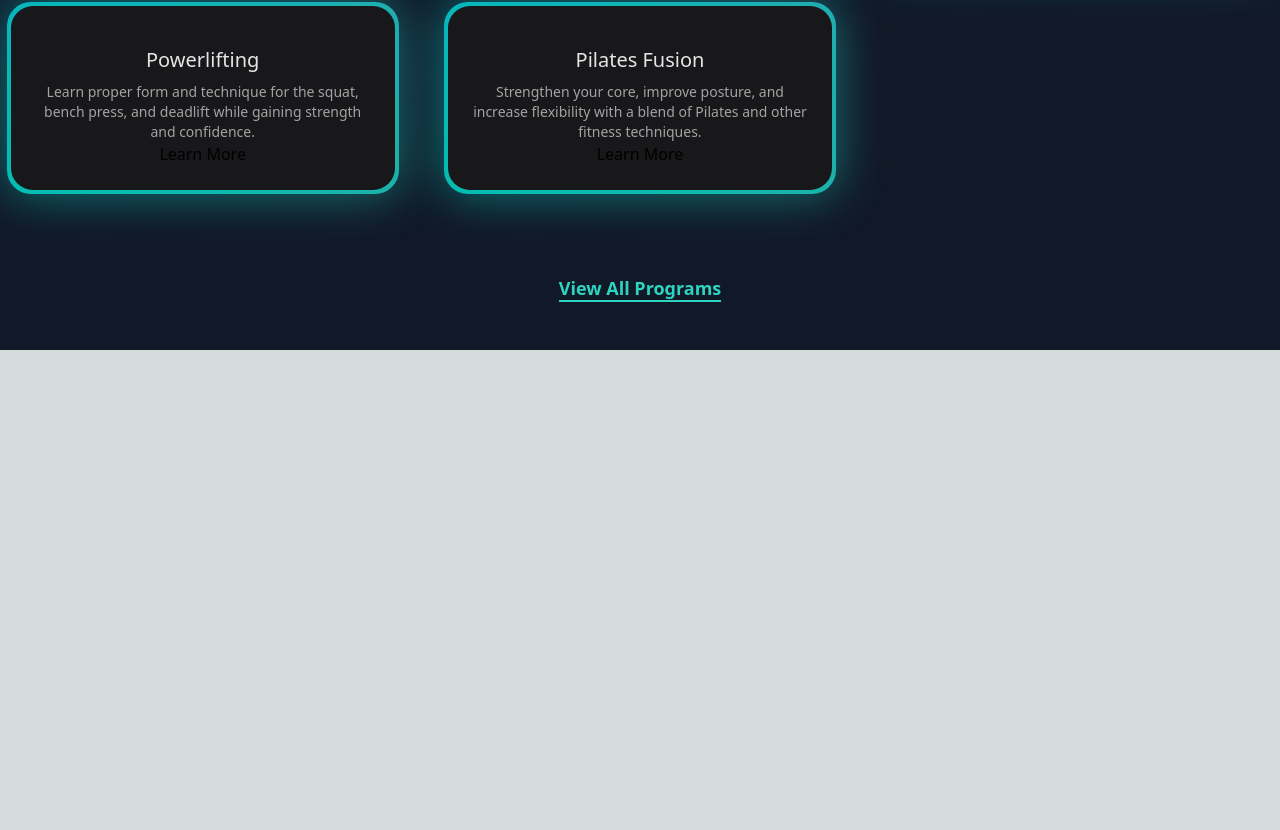
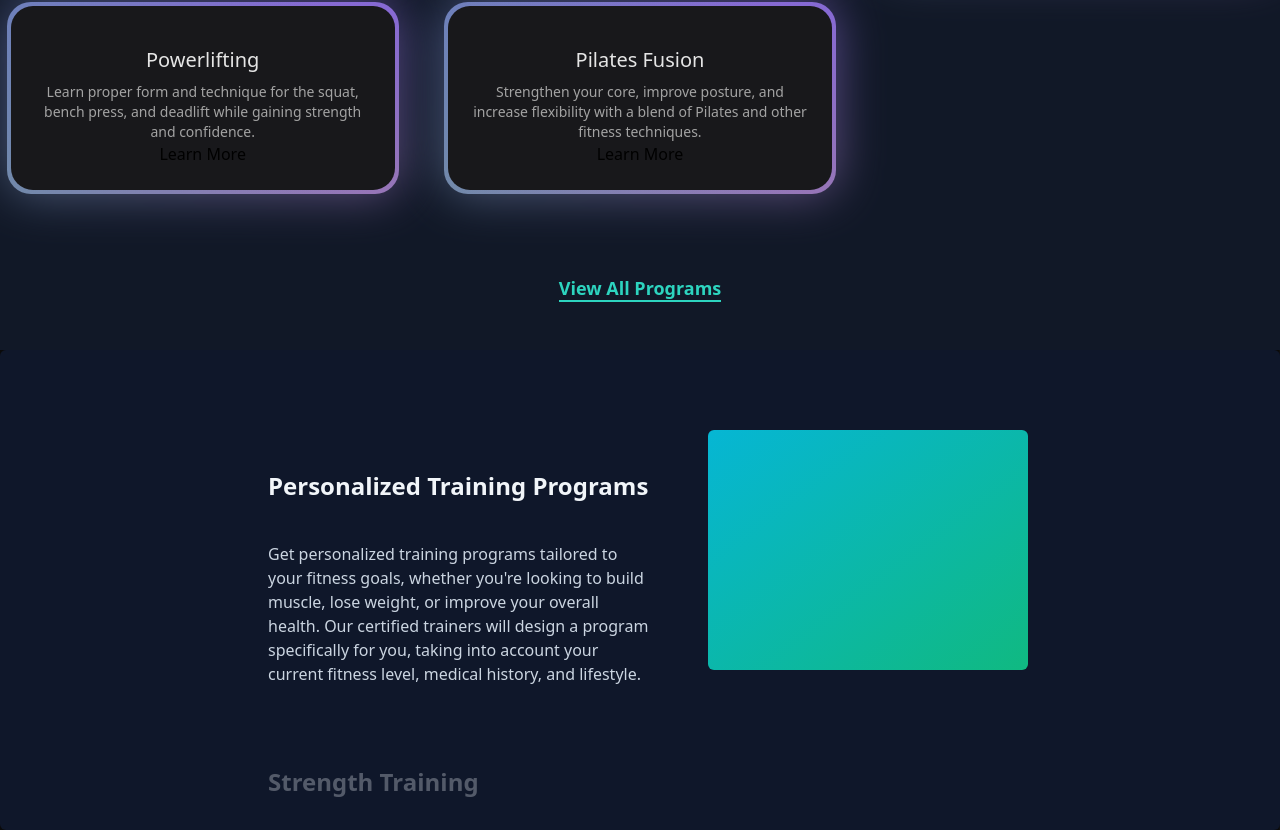
Before and after one commit to anafariya/gym-cc-portfolio, a Next.js app: page / in a window 1280 px wide. Shown: the part 986-1816 px from the top of the page. Before the commit the page ends 1336 px from the top, so only its background shows below. Built offline with nearby package versions, Linux system fonts and the light colour scheme.

Commit message:
made Why Choose Us

```diff
--- a/src/app/page.tsx
+++ b/src/app/page.tsx
@@ -1,6 +1,7 @@
 import HeroSection from "@/components/HeroSection";
 import FeaturedPrograms from "@/components/FeaturedPrograms";
 import Image from "next/image";
+import WhyChooseUs from "@/components/WhyChooseUs";
 
 
 export default function Home() {
@@ -8,6 +9,7 @@ export default function Home() {
     <main className="bg-black/[0.96] min-h-screen antialiased bg-grid-white/[0.02]">
       <HeroSection/>
       <FeaturedPrograms/>
+      <WhyChooseUs/>
     </main>
   );
 }
--- /dev/null
+++ b/src/components/WhyChooseUs.tsx
@@ -0,0 +1,47 @@
+"use client";
+import React from "react";
+import { StickyScroll } from "@/components/ui/sticky-scroll-reveal"
+
+const gymContent = [
+    {
+      title: "Personalized Training Programs",
+      description:
+        "Get personalized training programs tailored to your fitness goals, whether you're looking to build muscle, lose weight, or improve your overall health. Our certified trainers will design a program specifically for you, taking into account your current fitness level, medical history, and lifestyle.",
+    },
+    {
+      title: "Strength Training",
+      description:
+        "Build strength and muscle mass with our comprehensive strength training programs. Whether you're a beginner or an experienced lifter, our trainers will guide you through proper form and technique to maximize your results. From bench presses to deadlifts, we've got you covered.",
+    },
+    {
+      title: "Powerlifting",
+      description:
+        "Take your strength to the next level with our powerlifting programs. Our experienced coaches will teach you the fundamentals of powerlifting, including the squat, bench press, and deadlift. Train with like-minded individuals in a supportive environment and watch your strength soar.",
+    },
+    {
+      title: "Cardio Workouts",
+      description:
+        "Improve your cardiovascular health and endurance with our dynamic cardio workouts. Whether you prefer running, cycling, or rowing, our trainers will help you design a cardio program that suits your needs and preferences. Get your heart pumping and burn calories while having fun.",
+    },
+    {
+      title: "Yoga and Pilates",
+      description:
+        "Rejuvenate your body and mind with our yoga and Pilates classes. Strengthen your core, improve your flexibility, and find inner peace through these ancient practices. Our experienced instructors will guide you through each pose and help you achieve a deeper mind-body connection.",
+    },
+    {
+      title: "Nutrition Guidance",
+      description:
+        "Achieve your fitness goals faster with our nutrition guidance services. Our certified nutritionists will create a customized diet plan tailored to your unique needs and preferences. Whether you want to lose weight, gain muscle, or improve your overall health, we'll help you make the right food choices to fuel your body.",
+    },
+  ];
+
+
+function WhyChooseUs() {
+  return (
+    <div>
+        <StickyScroll content={gymContent}/>
+    </div>
+  )
+}
+
+export default WhyChooseUs
--- /dev/null
+++ b/src/components/ui/sticky-scroll-reveal.tsx
@@ -0,0 +1,88 @@
+"use client";
+import React, { useRef } from "react";
+import { useMotionValueEvent, useScroll } from "framer-motion";
+import { motion } from "framer-motion";
+
+export const StickyScroll = ({
+  content,
+}: {
+  content: {
+    title: string;
+    description: string;
+  }[];
+}) => {
+  const [activeCard, setActiveCard] = React.useState(0);
+  const ref = useRef<any>(null);
+  const { scrollYProgress } = useScroll({
+    container: ref,
+    offset: ["start start", "end start"],
+  });
+  const cardLength = content.length;
+
+  useMotionValueEvent(scrollYProgress, "change", (latest) => {
+    const cardsBreakpoints = content.map((_, index) => index / cardLength);
+    cardsBreakpoints.forEach((breakpoint, index) => {
+      if (latest > breakpoint - 0.2 && latest <= breakpoint) {
+        setActiveCard(() => index);
+      }
+    });
+  });
+
+  const backgroundColors = [
+    "var(--slate-900)",
+    "var(--black)",
+    "var(--neutral-900)",
+  ];
+  const linearGradients = [
+    "linear-gradient(to bottom right, var(--cyan-500), var(--emerald-500))",
+    "linear-gradient(to bottom right, var(--pink-500), var(--indigo-500))",
+    "linear-gradient(to bottom right, var(--orange-500), var(--yellow-500))",
+  ];
+  return (
+    <motion.div
+      animate={{
+        backgroundColor: backgroundColors[activeCard % backgroundColors.length],
+      }}
+      className="h-[30rem] overflow-y-auto flex justify-center relative space-x-10 rounded-md p-10"
+      ref={ref}
+    >
+      <div className="div relative flex items-start px-4">
+        <div className="max-w-2xl">
+          {content.map((item, index) => (
+            <div key={item.title + index} className="my-20">
+              <motion.h2
+                initial={{
+                  opacity: 0,
+                }}
+                animate={{
+                  opacity: activeCard === index ? 1 : 0.3,
+                }}
+                className="text-2xl font-bold text-slate-100"
+              >
+                {item.title}
+              </motion.h2>
+              <motion.p
+                initial={{
+                  opacity: 0,
+                }}
+                animate={{
+                  opacity: activeCard === index ? 1 : 0.3,
+                }}
+                className="text-kg text-slate-300 max-w-sm mt-10"
+              >
+                {item.description}
+              </motion.p>
+            </div>
+          ))}
+          <div className="h-40" />
+        </div>
+      </div>
+      <motion.div
+        animate={{
+          background: linearGradients[activeCard % linearGradients.length],
+        }}
+        className="hidden lg:block h-60 w-80 rounded-md bg-white sticky top-10 overflow-hidden"
+      ></motion.div>
+    </motion.div>
+  );
+};
```
